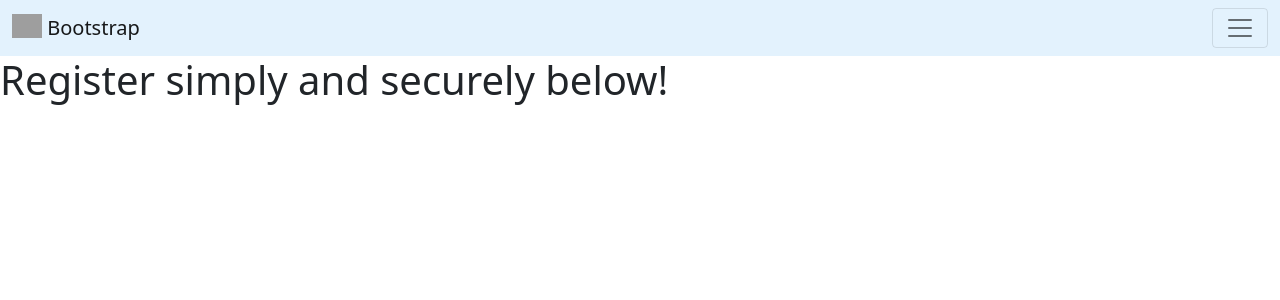
After one commit to loosenthedark/work-from-my-home, a Flask app: page /register in a window 1280 px wide. The commit adds this page. Shown: the top 300 px of the page. Run offline with Flask 2, Linux system fonts and the light colour scheme; grey boxes are pictures that could not be loaded.

Commit message:
Configure form functionality via hidden SECRET_KEY env var

```diff
--- a/wfmh/__init__.py
+++ b/wfmh/__init__.py
@@ -9,6 +9,9 @@ app = Flask(__name__)
 app.config[
     'SQLALCHEMY_DATABASE_URI'] = os.environ.get(
         'SQLALCHEMY_DATABASE_URI')
+app.config[
+    'SECRET_KEY'] = os.environ.get(
+        'SECRET_KEY')
 
 db = SQLAlchemy(app)
 
--- /dev/null
+++ b/wfmh/forms.py
@@ -0,0 +1,26 @@
+from flask_wtf import FlaskForm
+from wtforms import StringField, PasswordField, SubmitField
+
+
+class WFMHRegistrationForm(FlaskForm):
+
+    # def validate_username(self, username_to_check):
+    #     user_already_registered = User.query.filter_by(
+    #         username=username_to_check.data).first()
+    #     if user_already_registered:
+    #         raise ValidationError(
+    #             'That username is already registered! Please try again with a different username.')
+
+    # def validate_email_address(self, email_address_to_check):
+    #     email_already_registered = User.query.filter_by(
+    #         email_address=email_address_to_check.data).first()
+    #     if email_already_registered:
+    #         raise ValidationError(
+    #             'That email is already registered! Please try again with a different email address.')
+
+    r_profile_name = StringField(label='enter profile name')
+    r_email = StringField(label='enter email')
+    r_password = PasswordField(
+        label='enter password')
+    r_password_confirm = PasswordField(label='confirm password')
+    submit = SubmitField(label='REGISTER')
--- a/wfmh/routes.py
+++ b/wfmh/routes.py
@@ -1,5 +1,6 @@
 from flask import render_template
 from wfmh import app
+from wfmh.forms import WFMHRegistrationForm
 from wfmh.models import Home
 
 @app.route("/")
@@ -22,3 +23,9 @@ def about_wfmh():
 @app.route("/profile/<username>")
 def profile_page(username):
     return f"This is {username}'s Work From My Home profile page"
+
+
+@app.route("/register")
+def wfmh_registration():
+    r_form = WFMHRegistrationForm()
+    return render_template('register.html', form=r_form)
--- a/wfmh/templates/base.html
+++ b/wfmh/templates/base.html
@@ -18,7 +18,7 @@
   <body>
     <nav class="navbar navbar-light" style="background-color: #e3f2fd">
       <div class="container-fluid">
-        <a class="navbar-brand" href="#">
+        <a class="navbar-brand" href="{{ url_for('landing_page') }}">
           <img
             src="https://getbootstrap.com/docs/5.0/assets/brand/bootstrap-logo.svg"
             alt=""
@@ -58,7 +58,7 @@
               >
             </li>
             <li class="nav-item">
-              <a class="nav-link" href="#">Register</a>
+              <a class="nav-link" href="{{ url_for('wfmh_registration') }}">Register</a>
             </li>
             <li class="nav-item">
               <a class="nav-link" href="#">Login</a>
--- /dev/null
+++ b/wfmh/templates/register.html
@@ -0,0 +1,4 @@
+{% extends 'base.html' %} {% block title %} WFMH | Register {% endblock %} {%
+block content %}
+<h1>Register simply and securely below!</h1>
+{% endblock %}
```
